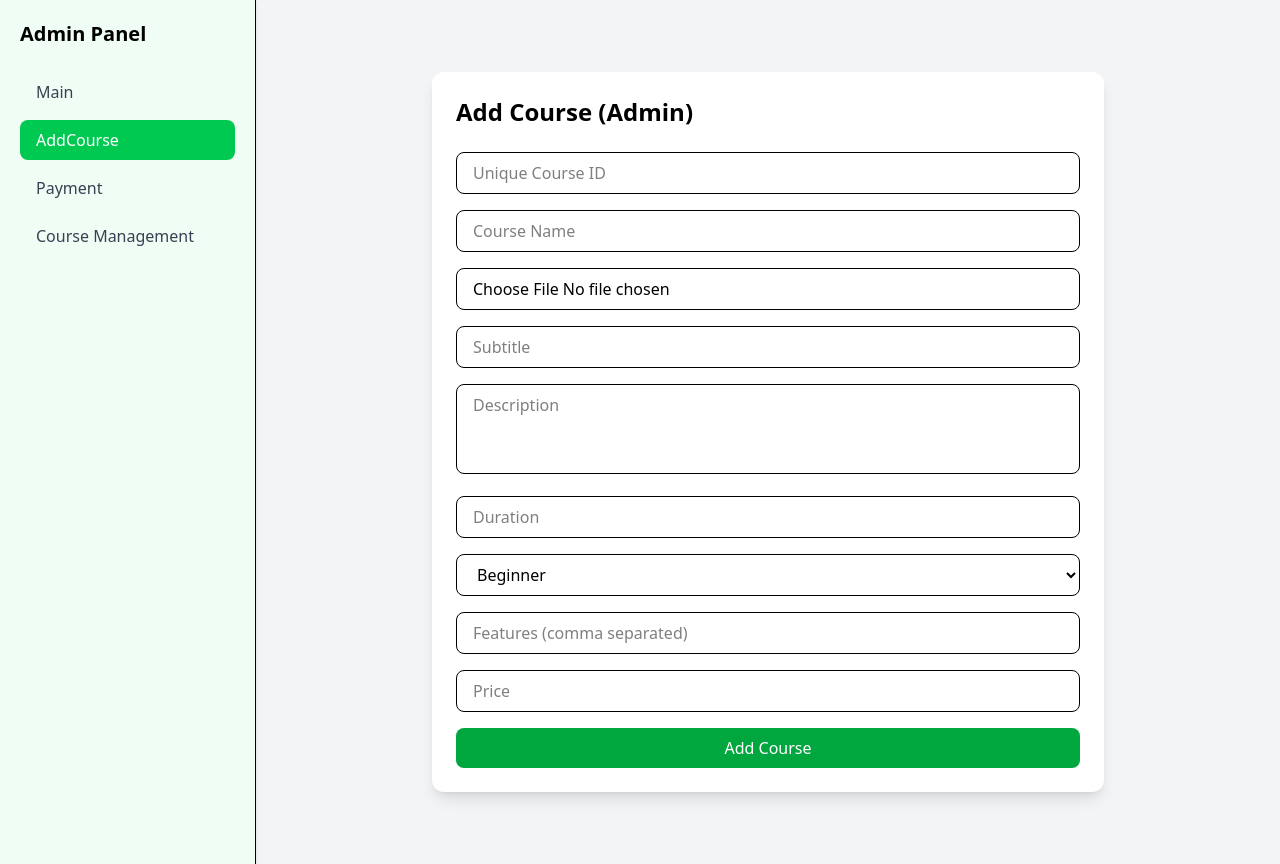
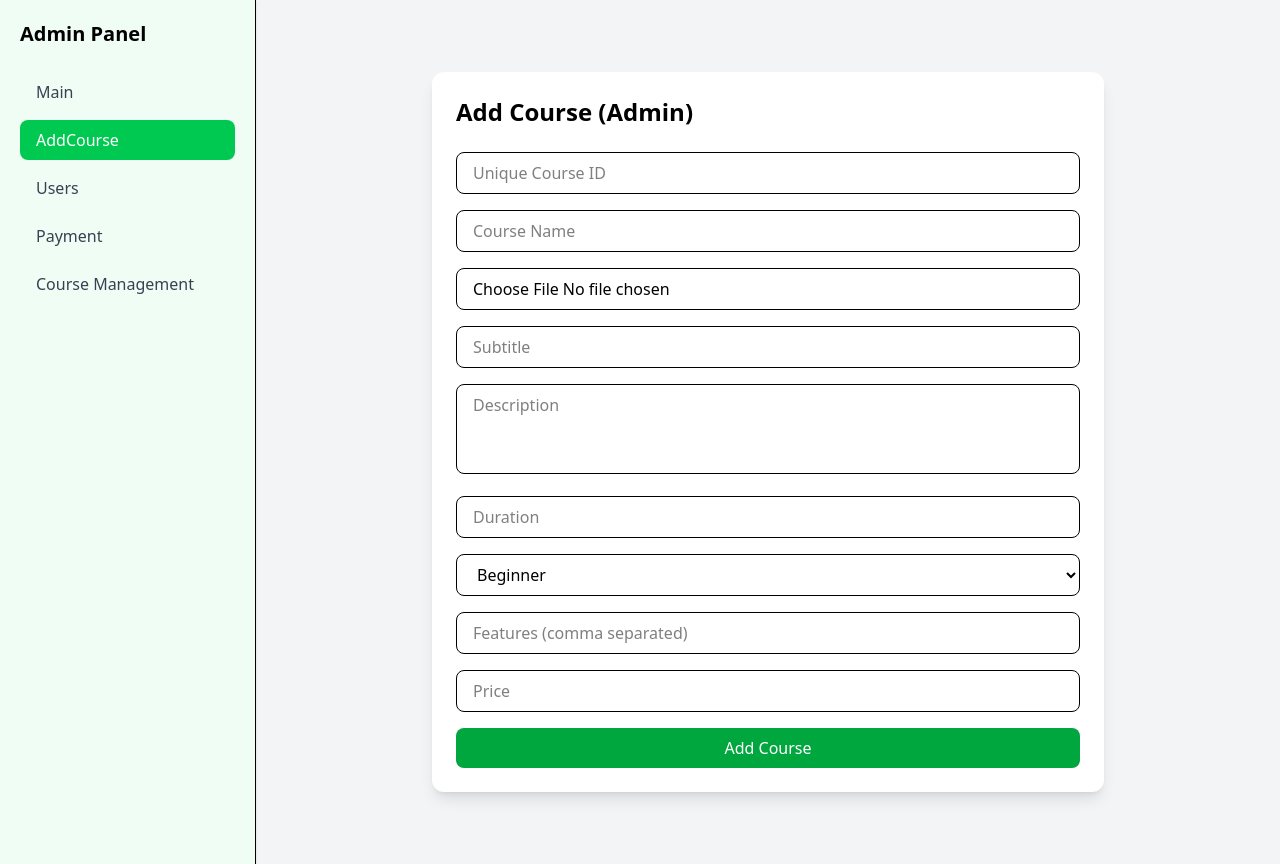
Before and after one commit to anmolgarg154/learning-platform, a React (Vite) app: page /admin in a window 1280 px wide. Built offline with nearby package versions, Linux system fonts and the light colour scheme.

Commit message:
Add Users component and integrate into Admin panel

```diff
--- a/src/App.jsx
+++ b/src/App.jsx
@@ -15,6 +15,7 @@ import AddCourse from "./Components/Admin/AddCourse"
 import NewCourses from "./Components/NewCourses";
 import Profile from "./Components/Profile";
 import Admin from "./Components/Admin/Admin";
+import  Users  from "./Components/Admin/Users";
 
 function App() {
   return (
@@ -39,6 +40,7 @@ function App() {
 
       {/* Admin route (no header/footer) */}
       <Route path="/admin" element={<Admin/>} />
+      <Route path="/user" element={<Users/>} />
     </Routes>
   );
 }
--- a/src/Components/Admin/Admin.jsx
+++ b/src/Components/Admin/Admin.jsx
@@ -1,5 +1,6 @@
 import React, { useState } from 'react'
 import AddCourse from './AddCourse'
+import  Users from './Users'
 
 function Admin() {
     const [activeTab, setActiveTab] = useState("AddCourse")
@@ -22,6 +23,11 @@ function Admin() {
                             activeTab={activeTab}
                             setActiveTab={setActiveTab}
                             tabName="AddCourse"
+                        />
+                        <SidebarItem
+                            activeTab={activeTab}
+                            setActiveTab={setActiveTab}
+                            tabName="Users"
                         />
                         <SidebarItem
                             activeTab={activeTab}
@@ -65,6 +71,9 @@ const renderContent = (activeTab) => {
         case "AddCourse":
             return <AddCourse />
 
+        case "Users":
+            return  <Users/>
+
         case "Course Management":
             return (
                 <div className="w-full bg-red-300 h-60 rounded-xl flex items-center justify-center">
--- /dev/null
+++ b/src/Components/Admin/Users.jsx
@@ -0,0 +1,9 @@
+function Users(){
+    return(
+        <div>
+          <h1>Register user</h1>
+
+        </div>
+    )
+}
+export default Users;
```
